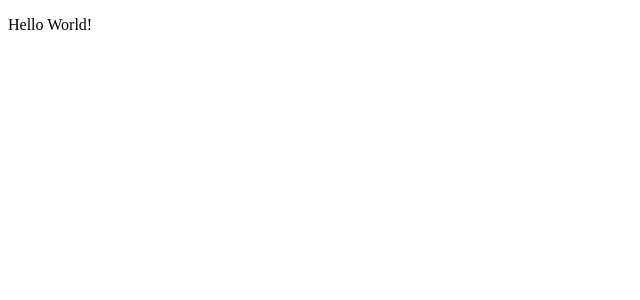
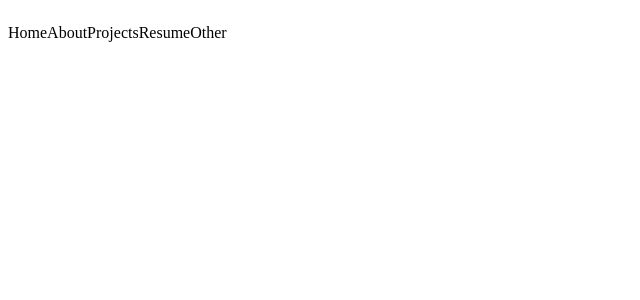
Before and after one commit to m00zy/personalwebsite, a React (Vite) app: page / in a window 1280 px wide. Shown: the top 300 px of the page, without its empty margins (0-640 px from the left). Built offline with nearby package versions, Linux system fonts and the light colour scheme.

Commit message:
add content and styling to header

```diff
--- /dev/null
+++ b/src/routes/header.css
@@ -0,0 +1,9 @@
+.header {
+    display: flex;
+    flex-direction: horizontal;
+}
+
+.nav {
+    display: flex;
+    flex-direction: horizontal;
+}
--- a/src/routes/header.jsx
+++ b/src/routes/header.jsx
@@ -1,6 +1,18 @@
+import './header.css';
+
 function Header() {
     return (
-        <p>Hello World!</p>
+        <div className='header'>
+            <div className='nav-container'>
+                <nav className='nav'>
+                    <p>Home</p>
+                    <p>About</p>
+                    <p>Projects</p>
+                    <p>Resume</p>
+                    <p>Other</p>
+                </nav>
+            </div>
+        </div>
     );
 }
 
```
